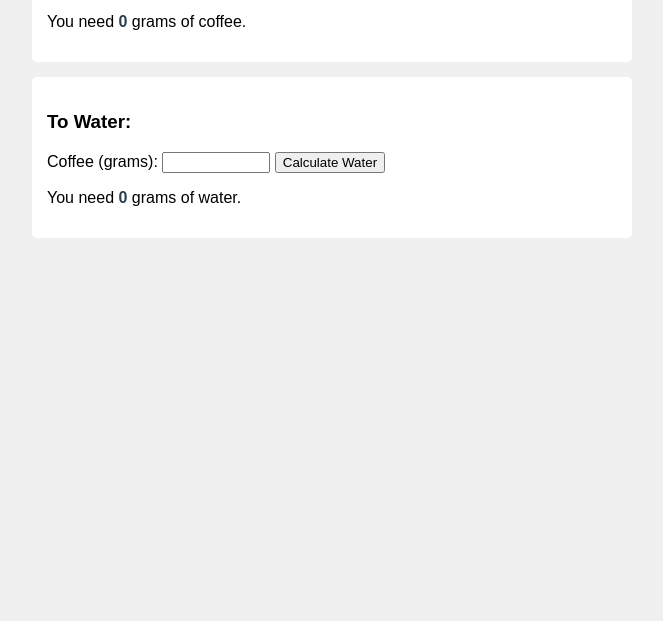
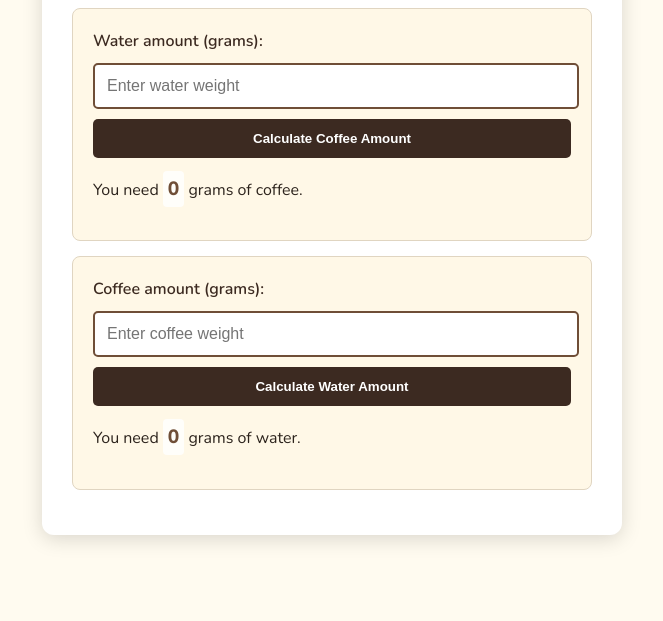
Before and after one commit to psanford/coffee.sanford.io, a plain HTML site: page index.html in a window 1280 px wide. Shown: the part 219-840 px from the top of the page, without its empty margins (308-971 px from the left). Before the commit the page ends 800 px from the top, so only its background shows below. Drawn offline with nearby package versions, Linux system fonts and the light colour scheme.

Commit message:
Make it prettier

```diff
--- a/index.html
+++ b/index.html
@@ -2,61 +2,137 @@
 <html lang="en">
 <head>
     <meta charset="UTF-8">
-    <title>☕️ Coffee Water Calculator</title>
+    <meta name="viewport" content="width=device-width, initial-scale=1.0">
+    <title>☕️ Perfect Coffee Calculator</title>
     <style>
+        @import url('https://fonts.googleapis.com/css2?family=Nunito:wght@400;600;800&display=swap');
+
+        :root {
+            --dark-coffee: #3C2A21;
+            --medium-coffee: #6F4E37;
+            --light-paper: #FFF8E7;
+            --cream: #FFFBF0;
+            --dark-text: #2C231C;
+            --accent: #A0522D;
+        }
+
         body {
-            font-family: Arial, sans-serif;
-            max-width: 600px;
-            margin: 20px auto;
+            font-family: 'Nunito', sans-serif;
+            background-color: var(--cream);
+            color: var(--dark-text);
+            margin: 0;
             padding: 20px;
-            background-color: #f0f0f0;
+            line-height: 1.6;
+            display: flex;
+            min-height: 100vh;
+            justify-content: center;
+            align-items: center;
         }
+
+        .container {
+            background-color: white;
+            border-radius: 12px;
+            box-shadow: 0 4px 20px rgba(0,0,0,0.15);
+            padding: 30px;
+            width: 90%;
+            max-width: 520px;
+        }
+
+        h1 {
+            color: var(--dark-coffee);
+            text-align: center;
+            font-size: 2.5rem;
+            margin-bottom: 20px;
+        }
+
         .input-group {
+            background-color: var(--light-paper);
+            border: 1px solid #E0D5C1;
+            padding: 20px;
+            border-radius: 8px;
             margin-bottom: 15px;
-            background-color: white;
-            padding: 15px;
+        }
+
+        label {
+            display: block;
+            margin-bottom: 8px;
+            font-weight: 600;
+            color: var(--dark-coffee);
+        }
+
+        input {
+            width: calc(100% - 20px);
+            padding: 12px;
+            border: 2px solid var(--medium-coffee);
+            background: white;
             border-radius: 5px;
+            margin-bottom: 10px;
+            font-size: 16px;
         }
-        input[type="number"] {
-            width: 100px;
+
+        button {
+            background-color: var(--dark-coffee);
+            color: white;
+            border: none;
+            padding: 12px 20px;
+            border-radius: 5px;
+            cursor: pointer;
+            transition: 0.2s;
+            font-weight: bold;
+            width: 100%;
         }
+
+        button:hover {
+            background-color: var(--accent);
+        }
+
         .result {
             font-weight: bold;
-            color: #2c3e50;
+            color: var(--medium-coffee);
+            font-size: 1.2rem;
+            background-color: rgba(255,255,255,0.8);
+            padding: 5px;
+            border-radius: 4px;
         }
-        h1 { color: #34495e; }
+
     </style>
 </head>
 <body>
-    <h1>☕️ Coffee Water Calculator</h1>
+    <div class="container">
+        <h1>☕️ Perfect Coffee</h1>
 
         <div class="input-group">
-        <h3>To Coffee:</h3>
-        <label>Water (grams): <input type="number" id="waterInput" step="1"></label>
-        <button onclick="calculateCoffee()">Calculate Coffee</button>
+            <label for="waterInput">Water amount (grams):</label>
+            <input type="number" id="waterInput" placeholder="Enter water weight" min="0">
+            <button onclick="calculate('water')">Calculate Coffee Amount</button>
             <p>You need <span id="coffeeResult" class="result">0</span> grams of coffee.</p>
         </div>
 
         <div class="input-group">
-        <h3>To Water:</h3>
-        <label>Coffee (grams): <input type="number" id="coffeeInput" step="0.1"></label>
-        <button onclick="calculateWater()">Calculate Water</button>
+            <label for="coffeeInput">Coffee amount (grams):</label>
+            <input type="number" id="coffeeInput" placeholder="Enter coffee weight" min="0">
+            <button onclick="calculate('coffee')">Calculate Water Amount</button>
             <p>You need <span id="waterResult" class="result">0</span> grams of water.</p>
+        </div>
     </div>
 
     <script>
-        const ratio = 0.06;
+        const RATIO = 0.06;
+        function calculate(type) {
+            const coffeeInput = document.getElementById("coffeeInput");
+            const waterInput = document.getElementById("waterInput");
+            const coffeeResult = document.getElementById("coffeeResult");
+            const waterResult = document.getElementById("waterResult");
 
-        function calculateCoffee() {
-            const water = parseFloat(document.getElementById("waterInput").value);
-            const coffee = water * ratio;
-            document.getElementById("coffeeResult").textContent = coffee.toFixed(1);
+            if (type === "water") {
+                const water = Math.max(0, parseFloat(waterInput.value) || 0);
+                const coffee = water * RATIO;
+                coffeeResult.textContent = coffee.toFixed(1);
+            } else {
+                const coffee = Math.max(0, parseFloat(coffeeInput.value) || 0);
+                const water = coffee / RATIO;
+                waterResult.textContent = water.toFixed(0);
             }
-
-        function calculateWater() {
-            const coffee = parseFloat(document.getElementById("coffeeInput").value);
-            const water = coffee / ratio;
-            document.getElementById("waterResult").textContent = water.toFixed(1);
         }
     </script>
 </body>
```
Lines whose indentation alone changed are shown as unchanged.
